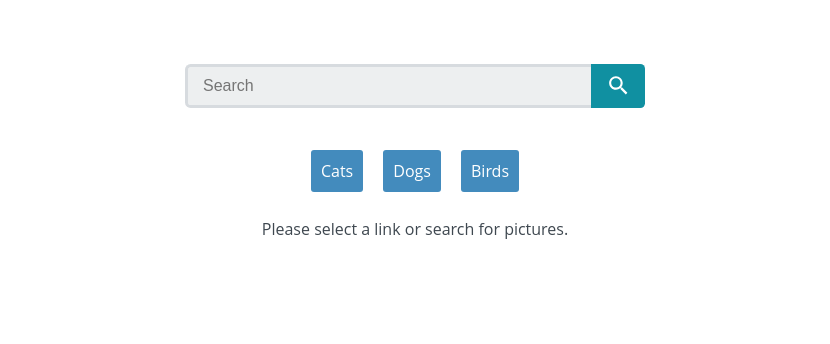
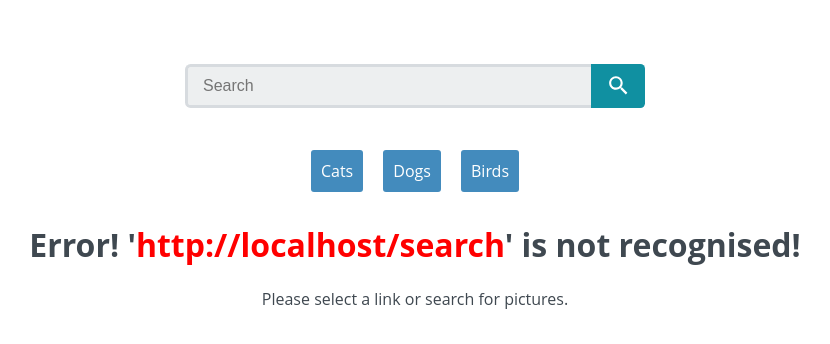
Before and after one commit to Jaydos/react-gallery-app, a React (Create React App) app: page /search in a window 1280 px wide. Shown: the top 344 px of the page, without its empty margins (225-1055 px from the left). Built offline with nearby package versions, Linux system fonts and the light colour scheme; no server answers.

Commit message:
Update Error.js

```diff
--- a/src/components/Error.js
+++ b/src/components/Error.js
@@ -3,6 +3,7 @@ import React from 'react';
 const Error = () => {
     return (
         <div>
+            <h1>Error! '<span className="errorLink">{`${window.location}`}</span>' is not recognised!</h1>
             <p>Please select a link or search for pictures.</p>
         </div>
     )
```
